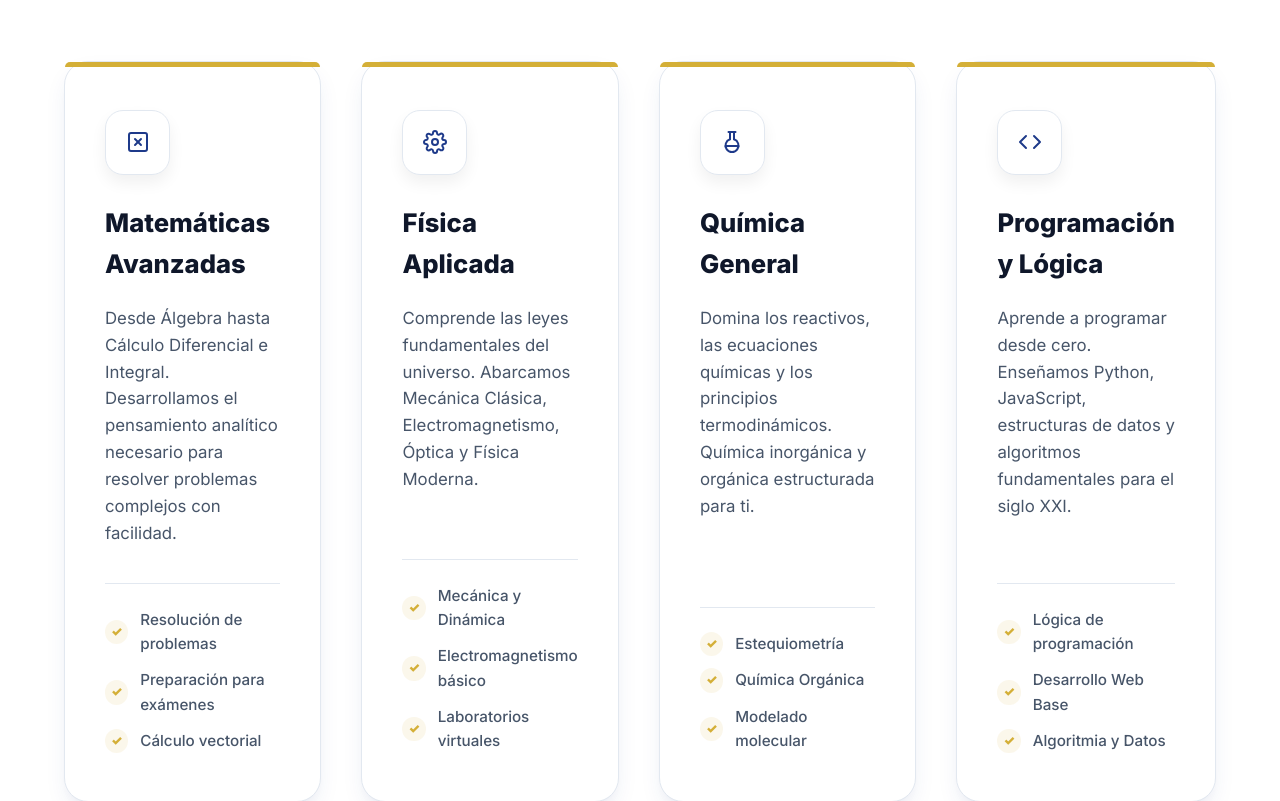
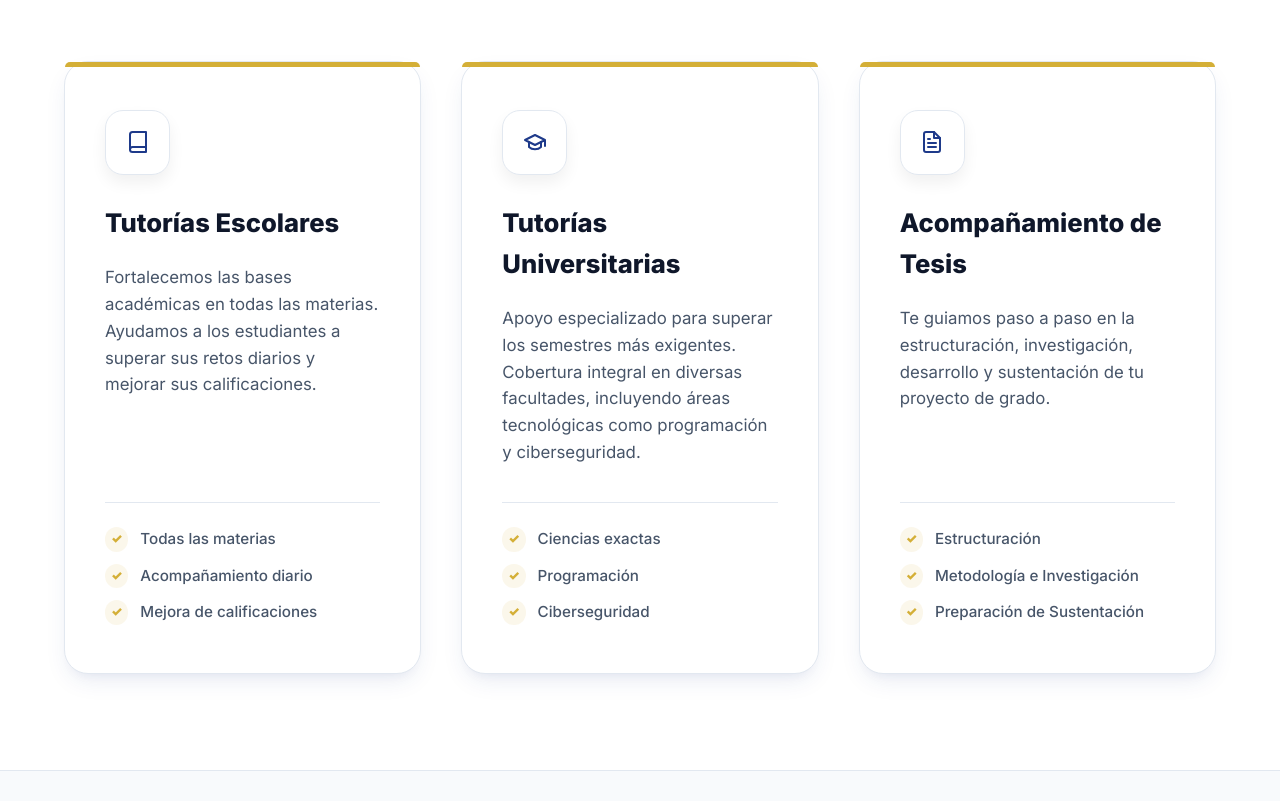
Before and after one commit to alphaalephacademy-lang/tutorias-academicas, a plain HTML site: page index.html in a window 1280 px wide. Shown: the part 1043-1844 px from the top of the page. Drawn offline with Linux system fonts and the light colour scheme.

Commit message:
Actualización de portafolio: Agregando servicios escolares, universitarios y de tesis

```diff
--- a/index.html
+++ b/index.html
@@ -63,89 +63,66 @@
                 </div>
 
                 <div class="services-grid">
-                    <!-- Service Card: Matemáticas -->
+                    <!-- Service Card: Escolares -->
                     <article class="service-card">
-                        <div class="service-icon math-icon">
+                        <div class="service-icon school-icon">
                             <svg xmlns="http://www.w3.org/2000/svg" width="24" height="24" viewBox="0 0 24 24"
                                 fill="none" stroke="currentColor" stroke-width="2" stroke-linecap="round"
                                 stroke-linejoin="round">
-                                <rect x="3" y="3" width="18" height="18" rx="2" ry="2"></rect>
-                                <line x1="9" y1="9" x2="15" y2="15"></line>
-                                <line x1="15" y1="9" x2="9" y2="15"></line>
+                                <path d="M4 19.5A2.5 2.5 0 0 1 6.5 17H20"></path>
+                                <path d="M6.5 2H20v20H6.5A2.5 2.5 0 0 1 4 19.5v-15A2.5 2.5 0 0 1 6.5 2z"></path>
                             </svg>
                         </div>
-                        <h3>Matemáticas Avanzadas</h3>
-                        <p>Desde Álgebra hasta Cálculo Diferencial e Integral. Desarrollamos el pensamiento analítico
-                            necesario para resolver problemas complejos con facilidad.</p>
+                        <h3>Tutorías Escolares</h3>
+                        <p>Fortalecemos las bases académicas en todas las materias. Ayudamos a los estudiantes a superar
+                            sus retos diarios y mejorar sus calificaciones.</p>
                         <ul class="service-features">
-                            <li>Resolución de problemas</li>
-                            <li>Preparación para exámenes</li>
-                            <li>Cálculo vectorial</li>
+                            <li>Todas las materias</li>
+                            <li>Acompañamiento diario</li>
+                            <li>Mejora de calificaciones</li>
                         </ul>
                     </article>
 
-                    <!-- Service Card: Física -->
+                    <!-- Service Card: Universitarias -->
                     <article class="service-card">
-                        <div class="service-icon physics-icon">
+                        <div class="service-icon university-icon">
                             <svg xmlns="http://www.w3.org/2000/svg" width="24" height="24" viewBox="0 0 24 24"
                                 fill="none" stroke="currentColor" stroke-width="2" stroke-linecap="round"
                                 stroke-linejoin="round">
-                                <circle cx="12" cy="12" r="3"></circle>
-                                <path
-                                    d="M19.4 15a1.65 1.65 0 0 0 .33 1.82l.06.06a2 2 0 0 1 0 2.83 2 2 0 0 1-2.83 0l-.06-.06a1.65 1.65 0 0 0-1.82-.33 1.65 1.65 0 0 0-1 1.51V21a2 2 0 0 1-2 2 2 2 0 0 1-2-2v-.09A1.65 1.65 0 0 0 9 19.4a1.65 1.65 0 0 0-1.82.33l-.06.06a2 2 0 0 1-2.83 0 2 2 0 0 1 0-2.83l.06-.06a1.65 1.65 0 0 0 .33-1.82 1.65 1.65 0 0 0-1.51-1H3a2 2 0 0 1-2-2 2 2 0 0 1 2-2h.09A1.65 1.65 0 0 0 4.6 9a1.65 1.65 0 0 0-.33-1.82l-.06-.06a2 2 0 0 1 0-2.83 2 2 0 0 1 2.83 0l.06.06a1.65 1.65 0 0 0 1.82.33H9a1.65 1.65 0 0 0 1-1.51V3a2 2 0 0 1 2-2 2 2 0 0 1 2 2v.09a1.65 1.65 0 0 0 1 1.51 1.65 1.65 0 0 0 1.82-.33l.06-.06a2 2 0 0 1 2.83 0 2 2 0 0 1 0 2.83l-.06.06a1.65 1.65 0 0 0-.33 1.82V9a1.65 1.65 0 0 0 1.51 1H21a2 2 0 0 1 2 2 2 2 0 0 1-2 2h-.09a1.65 1.65 0 0 0-1.51 1z">
-                                </path>
+                                <path d="M22 10v6M2 10l10-5 10 5-10 5z"></path>
+                                <path d="M6 12v5c3 3 9 3 12 0v-5"></path>
                             </svg>
                         </div>
-                        <h3>Física Aplicada</h3>
-                        <p>Comprende las leyes fundamentales del universo. Abarcamos Mecánica Clásica,
-                            Electromagnetismo, Óptica y Física Moderna.</p>
+                        <h3>Tutorías Universitarias</h3>
+                        <p>Apoyo especializado para superar los semestres más exigentes. Cobertura integral en diversas
+                            facultades, incluyendo áreas tecnológicas como programación y ciberseguridad.</p>
                         <ul class="service-features">
-                            <li>Mecánica y Dinámica</li>
-                            <li>Electromagnetismo básico</li>
-                            <li>Laboratorios virtuales</li>
+                            <li>Ciencias exactas</li>
+                            <li>Programación</li>
+                            <li>Ciberseguridad</li>
                         </ul>
                     </article>
 
-                    <!-- Service Card: Química -->
+                    <!-- Service Card: Tesis -->
                     <article class="service-card">
-                        <div class="service-icon chem-icon">
+                        <div class="service-icon thesis-icon">
                             <svg xmlns="http://www.w3.org/2000/svg" width="24" height="24" viewBox="0 0 24 24"
                                 fill="none" stroke="currentColor" stroke-width="2" stroke-linecap="round"
                                 stroke-linejoin="round">
-                                <path d="M10 2v7.31"></path>
-                                <path d="M14 9.3V1.99"></path>
-                                <path d="M8.5 2h7"></path>
-                                <path d="M14 9.3a6.5 6.5 0 1 1-4 0"></path>
-                                <line x1="5.52" y1="16" x2="18.48" y2="16"></line>
+                                <path d="M14 2H6a2 2 0 0 0-2 2v16a2 2 0 0 0 2 2h12a2 2 0 0 0 2-2V8z"></path>
+                                <polyline points="14 2 14 8 20 8"></polyline>
+                                <line x1="16" y1="13" x2="8" y2="13"></line>
+                                <line x1="16" y1="17" x2="8" y2="17"></line>
+                                <polyline points="10 9 9 9 8 9"></polyline>
                             </svg>
                         </div>
-                        <h3>Química General</h3>
-                        <p>Domina los reactivos, las ecuaciones químicas y los principios termodinámicos. Química
-                            inorgánica y orgánica estructurada para ti.</p>
+                        <h3>Acompañamiento de Tesis</h3>
+                        <p>Te guiamos paso a paso en la estructuración, investigación, desarrollo y sustentación de tu
+                            proyecto de grado.</p>
                         <ul class="service-features">
-                            <li>Estequiometría</li>
-                            <li>Química Orgánica</li>
-                            <li>Modelado molecular</li>
-                        </ul>
-                    </article>
-
-                    <!-- Service Card: Informática -->
-                    <article class="service-card">
-                        <div class="service-icon code-icon">
-                            <svg xmlns="http://www.w3.org/2000/svg" width="24" height="24" viewBox="0 0 24 24"
-                                fill="none" stroke="currentColor" stroke-width="2" stroke-linecap="round"
-                                stroke-linejoin="round">
-                                <polyline points="16 18 22 12 16 6"></polyline>
-                                <polyline points="8 6 2 12 8 18"></polyline>
-                            </svg>
-                        </div>
-                        <h3>Programación y Lógica</h3>
-                        <p>Aprende a programar desde cero. Enseñamos Python, JavaScript, estructuras de datos y
-                            algoritmos fundamentales para el siglo XXI.</p>
-                        <ul class="service-features">
-                            <li>Lógica de programación</li>
-                            <li>Desarrollo Web Base</li>
-                            <li>Algoritmia y Datos</li>
+                            <li>Estructuración</li>
+                            <li>Metodología e Investigación</li>
+                            <li>Preparación de Sustentación</li>
                         </ul>
                     </article>
                 </div>
--- a/style.css
+++ b/style.css
@@ -438,10 +438,9 @@ ul {
 }
 
 /* Colores unificados en iconos (Dark Blue & Gold) */
-.math-icon,
-.physics-icon,
-.chem-icon,
-.code-icon {
+.school-icon,
+.university-icon,
+.thesis-icon {
     color: var(--accent-primary);
 }
 
@@ -778,7 +777,7 @@ footer {
     }
 
     .services-grid {
-        grid-template-columns: repeat(4, 1fr);
+        grid-template-columns: repeat(3, 1fr);
     }
 
     .contact-grid {
```
